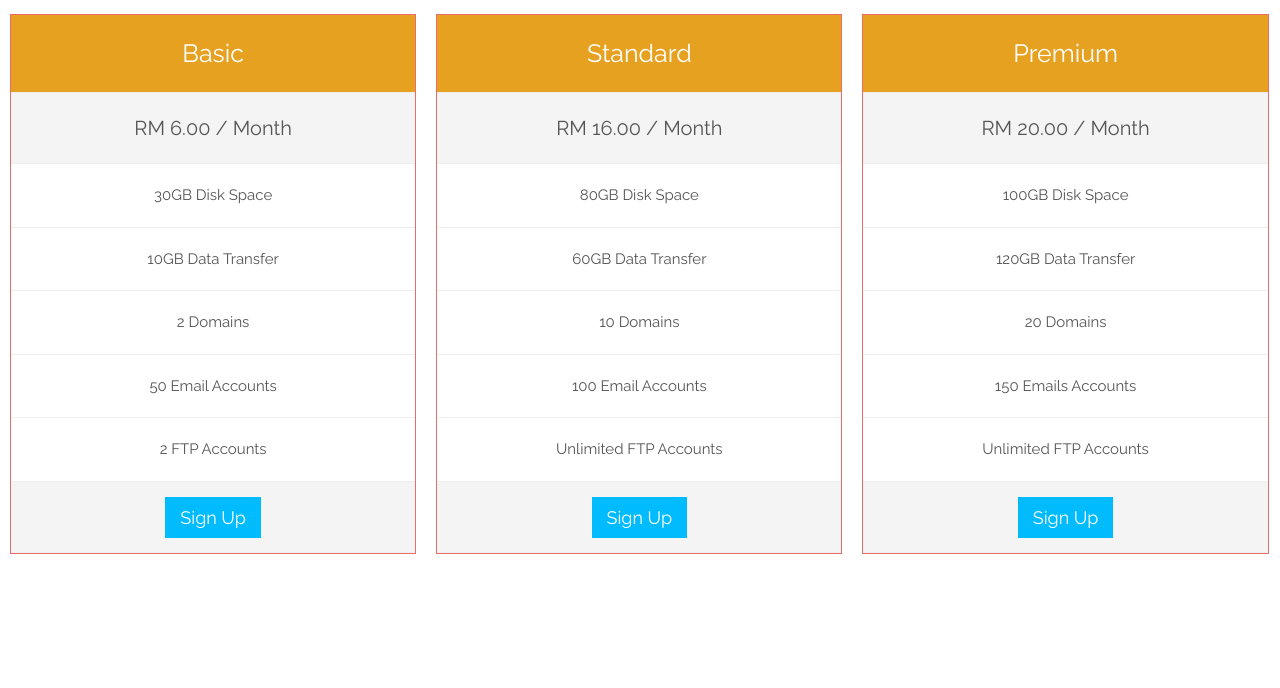
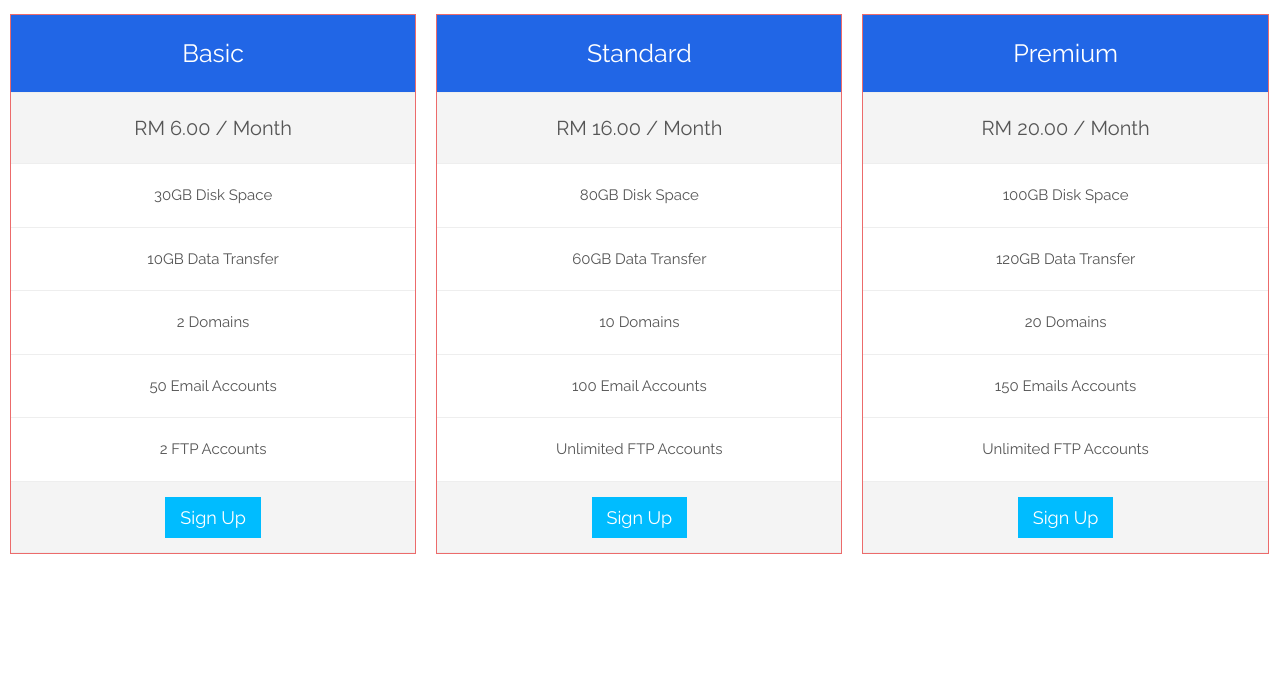
Before and after one commit to Padman83/Web-Hosting-Pricing, a plain HTML site: page index.html in a window 1280 px wide. Shown: the part 112-800 px from the top of the page. Drawn offline with nearby package versions, Linux system fonts and the light colour scheme.

Commit message:
Updated price box header colour.

```diff
--- a/style.css
+++ b/style.css
@@ -33,7 +33,7 @@ h2 {
 }
 
 .price-box .header {
-    background-color: rgb(230, 161, 33);
+    background-color: rgb(33,102,230);
     color: #fff;
     font-size: 25px;
 }
```
